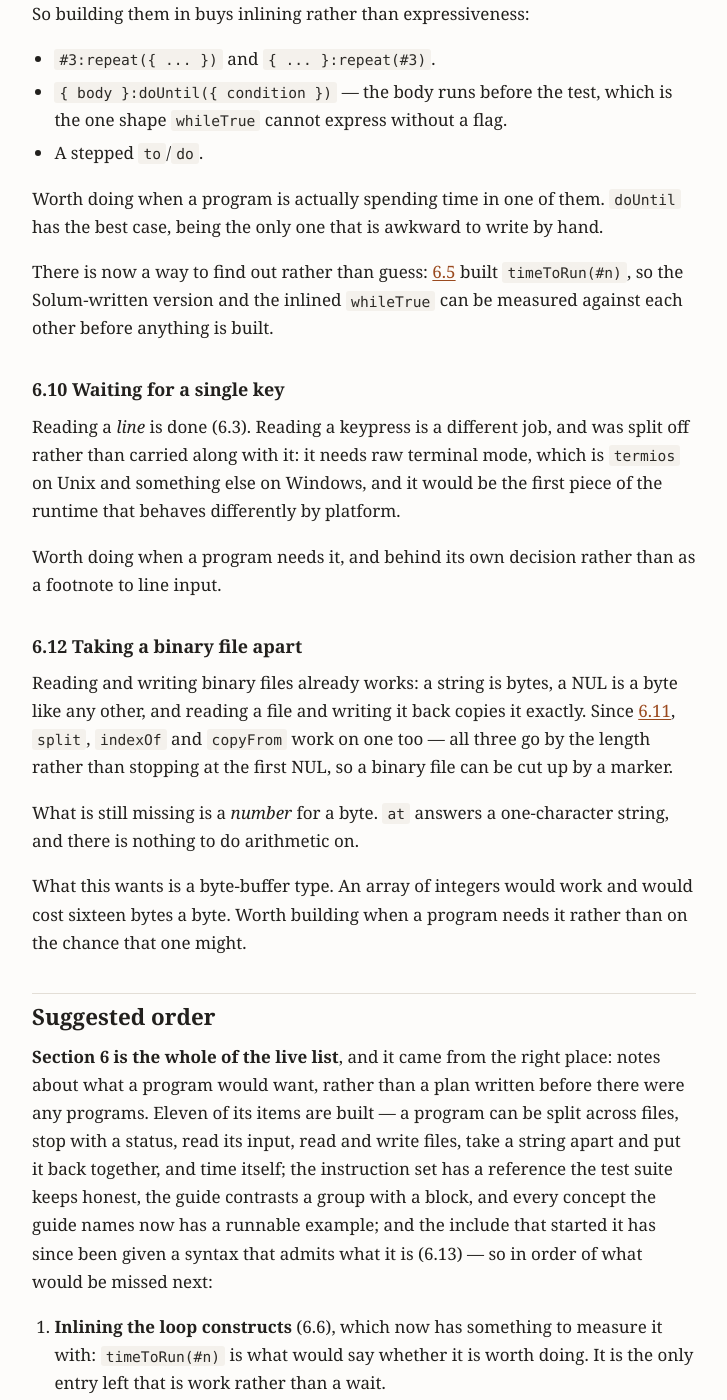
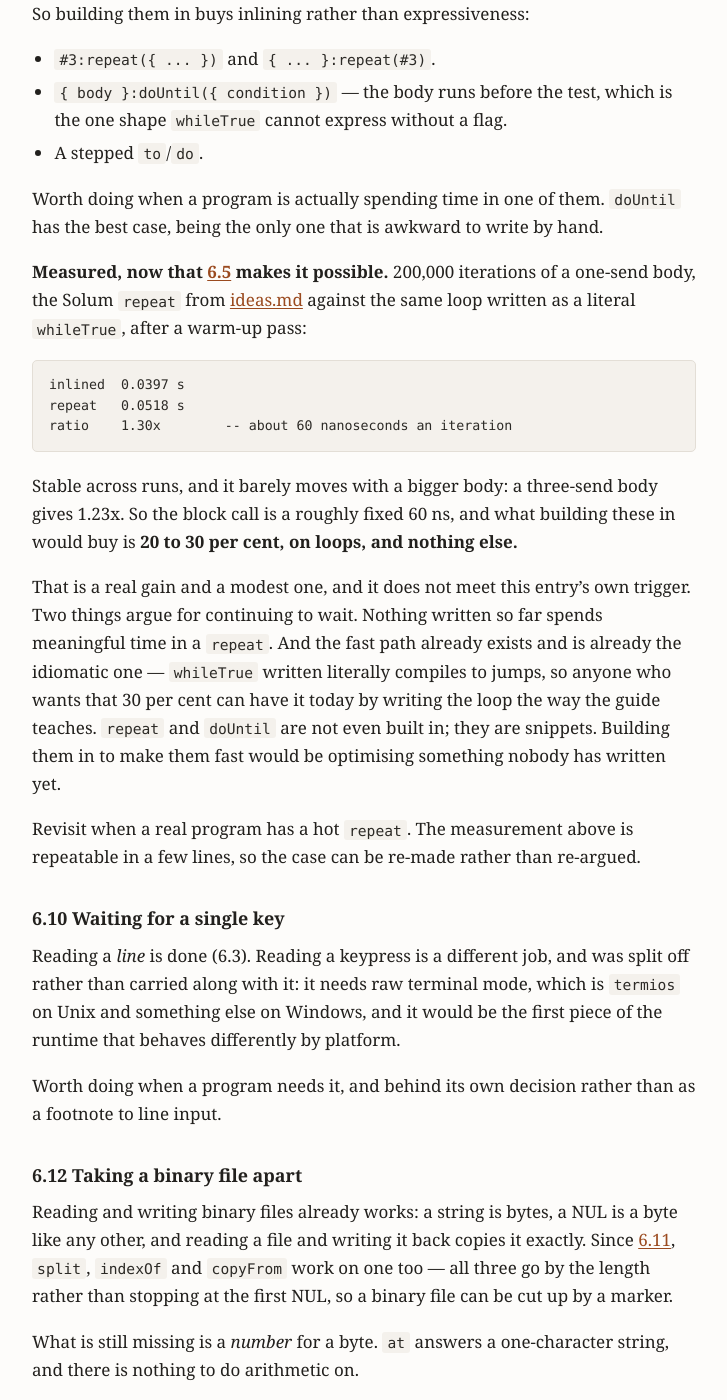
Before and after one commit to hansolovkarlsson/Solveig, a Jekyll site: the page built from docs/ROADMAP.md, in a window 1280 px wide and 1400 px high, scrolled down 6519 px. Shown: the whole window, without its empty margins (276-1003 px from the left). Built offline with Jekyll 4.4.1, drawn with Linux system fonts in a browser that asks for light colours; our own code applies the rules of GitHub Pages for plain Markdown files.

Commit message:
Measure the loop constructs rather than guessing at them
6.6 has been waiting on a number since it was written. timeToRun(#n)
supplies one: the Solum `repeat` against a literal `whileTrue` over
200,000 iterations is 1.30x, about 60 nanoseconds an iteration, and the
ratio barely moves with a larger body.

So building them in buys 20 to 30 per cent on loops and nothing else,
which does not meet the entry's own trigger -- especially as the fast
path already exists and is already the idiomatic one. Recorded in the
entry so the case can be re-made rather than re-argued.

Co-Authored-By: Claude Opus 5 <noreply@anthropic.com>
Claude-Session: https://claude.ai/code/session_014Emnizwfra15qgDU979HaB

````diff
--- a/docs/ROADMAP.md
+++ b/docs/ROADMAP.md
@@ -262,10 +262,32 @@ So building them in buys inlining rather than expressiveness:
 Worth doing when a program is actually spending time in one of them. `doUntil`
 has the best case, being the only one that is awkward to write by hand.
 
-There is now a way to find out rather than guess:
-[6.5](COMPLETED.md#65-measuring-from-inside-the-language) built `timeToRun(#n)`,
-so the Solum-written version and the inlined `whileTrue` can be measured against
-each other before anything is built.
+**Measured, now that [6.5](COMPLETED.md#65-measuring-from-inside-the-language)
+makes it possible.** 200,000 iterations of a one-send body, the Solum `repeat`
+from [ideas.md](ideas.md) against the same loop written as a literal
+`whileTrue`, after a warm-up pass:
+
+```
+inlined  0.0397 s
+repeat   0.0518 s
+ratio    1.30x        -- about 60 nanoseconds an iteration
+```
+
+Stable across runs, and it barely moves with a bigger body: a three-send body
+gives 1.23x. So the block call is a roughly fixed 60 ns, and what building these
+in would buy is **20 to 30 per cent, on loops, and nothing else.**
+
+That is a real gain and a modest one, and it does not meet this entry's own
+trigger. Two things argue for continuing to wait. Nothing written so far spends
+meaningful time in a `repeat`. And the fast path already exists and is already
+the idiomatic one — `whileTrue` written literally compiles to jumps, so anyone
+who wants that 30 per cent can have it today by writing the loop the way the
+guide teaches. `repeat` and `doUntil` are not even built in; they are snippets.
+Building them in to make them fast would be optimising something nobody has
+written yet.
+
+Revisit when a real program has a hot `repeat`. The measurement above is
+repeatable in a few lines, so the case can be re-made rather than re-argued.
 
 ### 6.10 Waiting for a single key
 
````
